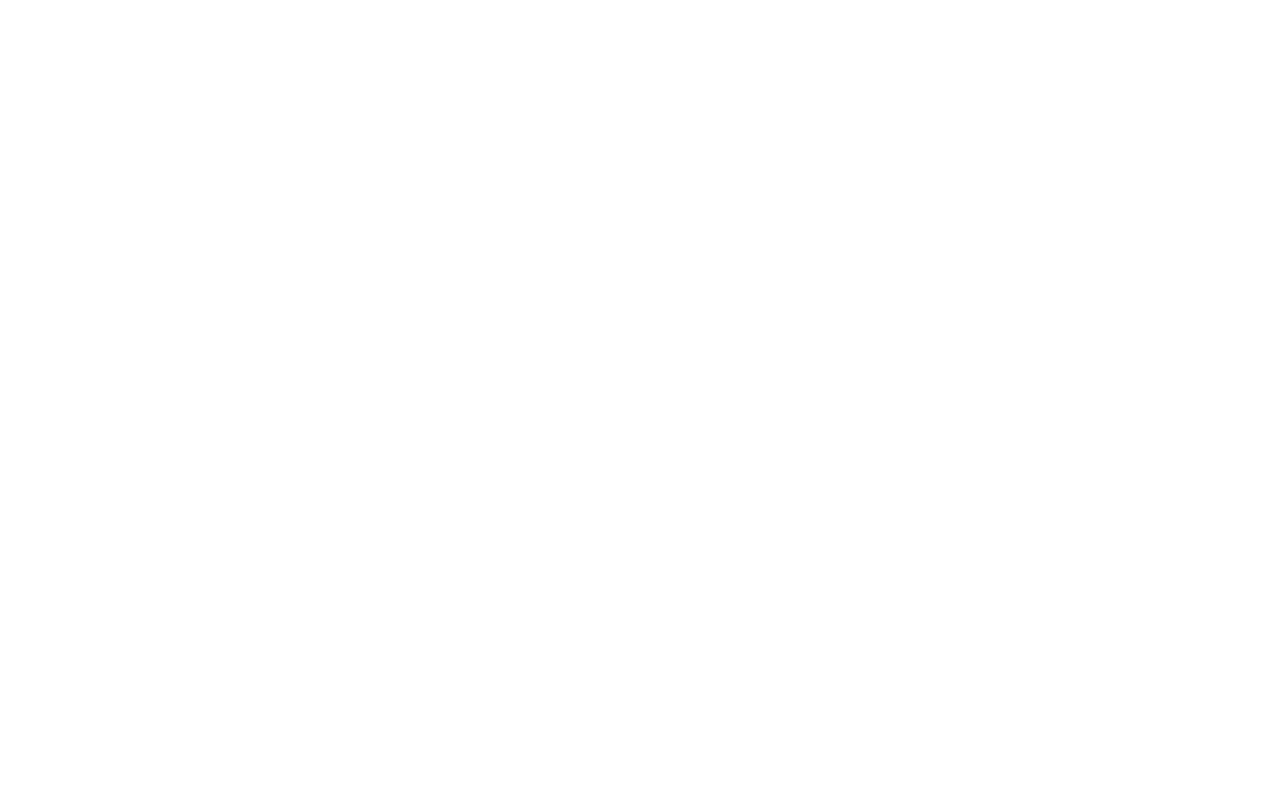
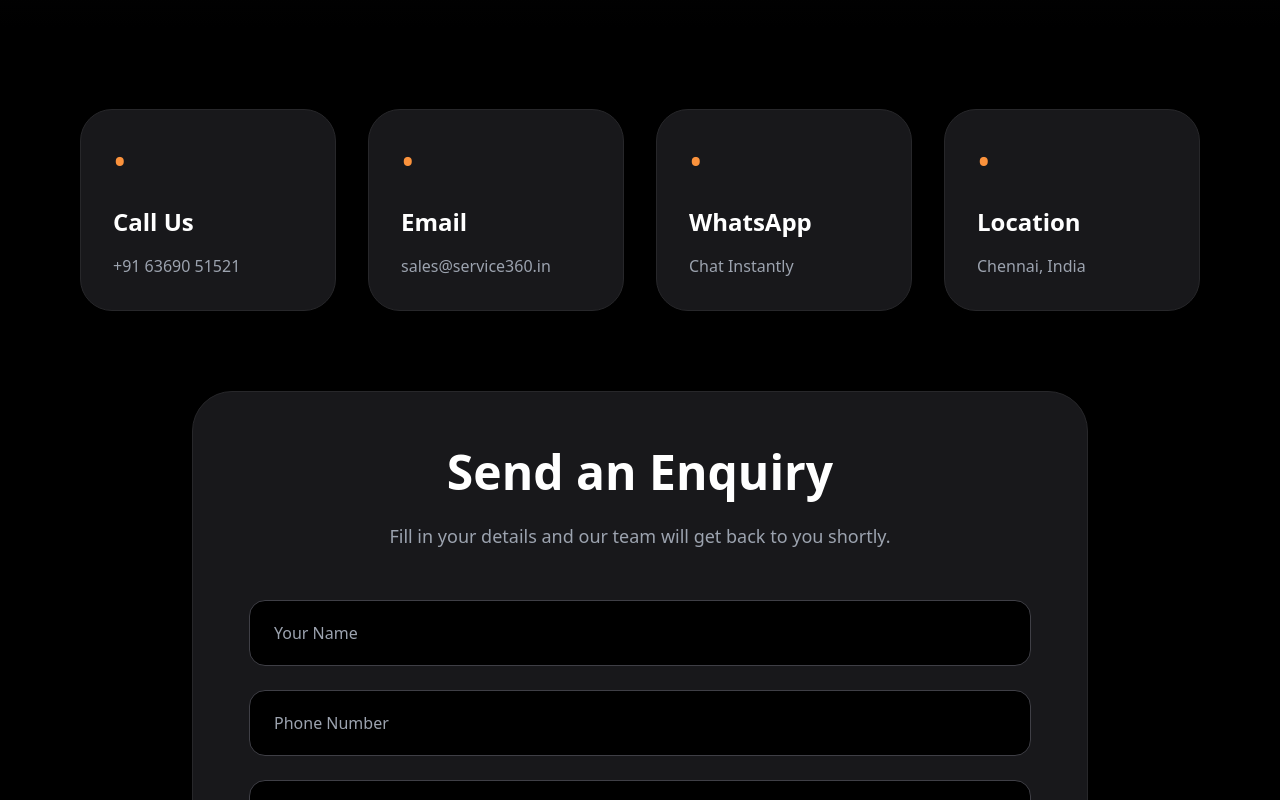
Before and after one commit to service-360/service360-website, a Next.js app: page /contact in a window 1280 px wide. Before the commit this address had no page. Shown: the part 500-1300 px from the top of the page. Before the commit the page ends 800 px from the top, so only its background shows below. Built offline with nearby package versions, Linux system fonts and the light colour scheme.

Commit message:
Create premium contact page with enquiry form

```diff
--- /dev/null
+++ b/app/contact/page.js
@@ -0,0 +1,252 @@
+"use client"
+
+import { useState } from "react"
+import Navbar from "../components/Navbar"
+import Footer from "../components/Footer"
+
+export default function ContactPage() {
+
+  const [loading, setLoading] = useState(false)
+
+  const [formData, setFormData] = useState({
+    name: "",
+    phone: "",
+    message: "",
+  })
+
+  const handleSubmit = async () => {
+
+    if (!formData.name || !formData.phone) {
+      alert("Please fill all required fields")
+      return
+    }
+
+    setLoading(true)
+
+    try {
+
+      const whatsappMessage =
+        `Hi Service360, my name is ${formData.name}. ${formData.message}`
+
+      const whatsappURL =
+        `https://api.whatsapp.com/send?phone=916369051521&text=${encodeURIComponent(whatsappMessage)}`
+
+      window.open(whatsappURL, "_blank")
+
+      await fetch(
+        "https://script.google.com/macros/s/AKfycbwvYj-X-C-R9vimWL6fL62sCk4VlbClPvkJJCZWw6ZdnFeOzGrOJ-Kd9CmgpMvziQHnPg/exec",
+        {
+          method: "POST",
+          body: JSON.stringify({
+            name: formData.name,
+            phone: formData.phone,
+            service: "Contact Enquiry",
+            message: formData.message,
+          }),
+        }
+      )
+
+      setFormData({
+        name: "",
+        phone: "",
+        message: "",
+      })
+
+      alert("Enquiry submitted successfully")
+
+    } catch (error) {
+      alert("Something went wrong")
+    }
+
+    setLoading(false)
+  }
+
+  return (
+
+    <main className="bg-black text-white min-h-screen">
+
+      <Navbar />
+
+      {/* Hero Section */}
+      <section className="px-6 md:px-20 py-28 bg-gradient-to-b from-black via-zinc-950 to-black text-center">
+
+        <div className="max-w-4xl mx-auto">
+
+          <p className="text-orange-400 uppercase tracking-[4px] font-semibold mb-6">
+            Contact Service360
+          </p>
+
+          <h1 className="text-5xl md:text-7xl font-bold leading-tight mb-10">
+            Let’s Connect
+          </h1>
+
+          <p className="text-gray-400 text-lg md:text-2xl leading-10">
+            Whether you need assistance, support, or service information, our team is here to help.
+          </p>
+
+        </div>
+
+      </section>
+
+      {/* Contact Cards */}
+      <section className="px-6 md:px-20 py-20">
+
+        <div className="grid md:grid-cols-4 gap-8">
+
+          <div className="bg-zinc-900 border border-zinc-800 rounded-[32px] p-8 hover:border-orange-500 transition duration-300">
+
+            <div className="text-orange-400 text-4xl mb-6">
+              •
+            </div>
+
+            <h3 className="text-2xl font-bold mb-4">
+              Call Us
+            </h3>
+
+            <a
+              href="tel:+916369051521"
+              className="text-gray-400 hover:text-orange-400 transition"
+            >
+              +91 63690 51521
+            </a>
+
+          </div>
+
+          <div className="bg-zinc-900 border border-zinc-800 rounded-[32px] p-8 hover:border-orange-500 transition duration-300">
+
+            <div className="text-orange-400 text-4xl mb-6">
+              •
+            </div>
+
+            <h3 className="text-2xl font-bold mb-4">
+              Email
+            </h3>
+
+            <a
+              href="mailto:sales@service360.in"
+              className="text-gray-400 hover:text-orange-400 transition"
+            >
+              sales@service360.in
+            </a>
+
+          </div>
+
+          <div className="bg-zinc-900 border border-zinc-800 rounded-[32px] p-8 hover:border-orange-500 transition duration-300">
+
+            <div className="text-orange-400 text-4xl mb-6">
+              •
+            </div>
+
+            <h3 className="text-2xl font-bold mb-4">
+              WhatsApp
+            </h3>
+
+            <a
+              href="https://wa.me/916369051521"
+              target="_blank"
+              rel="noopener noreferrer"
+              className="text-gray-400 hover:text-orange-400 transition"
+            >
+              Chat Instantly
+            </a>
+
+          </div>
+
+          <div className="bg-zinc-900 border border-zinc-800 rounded-[32px] p-8 hover:border-orange-500 transition duration-300">
+
+            <div className="text-orange-400 text-4xl mb-6">
+              •
+            </div>
+
+            <h3 className="text-2xl font-bold mb-4">
+              Location
+            </h3>
+
+            <p className="text-gray-400">
+              Chennai, India
+            </p>
+
+          </div>
+
+        </div>
+
+      </section>
+
+      {/* Contact Form */}
+      <section className="px-6 md:px-20 pb-28">
+
+        <div className="max-w-4xl mx-auto bg-zinc-900 border border-zinc-800 rounded-[40px] p-8 md:p-14">
+
+          <div className="mb-12 text-center">
+
+            <h2 className="text-4xl md:text-5xl font-bold mb-6">
+              Send an Enquiry
+            </h2>
+
+            <p className="text-gray-400 text-lg leading-8">
+              Fill in your details and our team will get back to you shortly.
+            </p>
+
+          </div>
+
+          <div className="space-y-6">
+
+            <input
+              type="text"
+              placeholder="Your Name"
+              value={formData.name}
+              onChange={(e) =>
+                setFormData({
+                  ...formData,
+                  name: e.target.value,
+                })
+              }
+              className="w-full bg-black border border-zinc-700 rounded-2xl px-6 py-5 outline-none"
+            />
+
+            <input
+              type="tel"
+              placeholder="Phone Number"
+              value={formData.phone}
+              onChange={(e) =>
+                setFormData({
+                  ...formData,
+                  phone: e.target.value,
+                })
+              }
+              className="w-full bg-black border border-zinc-700 rounded-2xl px-6 py-5 outline-none"
+            />
+
+            <textarea
+              rows="6"
+              placeholder="Tell us how we can help you"
+              value={formData.message}
+              onChange={(e) =>
+                setFormData({
+                  ...formData,
+                  message: e.target.value,
+                })
+              }
+              className="w-full bg-black border border-zinc-700 rounded-2xl px-6 py-5 outline-none"
+            />
+
+            <button
+              onClick={handleSubmit}
+              disabled={loading}
+              className="w-full bg-orange-500 hover:bg-orange-600 transition py-5 rounded-2xl text-lg font-semibold"
+            >
+              {loading ? "Submitting..." : "Submit Enquiry"}
+            </button>
+
+          </div>
+
+        </div>
+
+      </section>
+
+      <Footer />
+
+    </main>
+
+  )
+}
```
